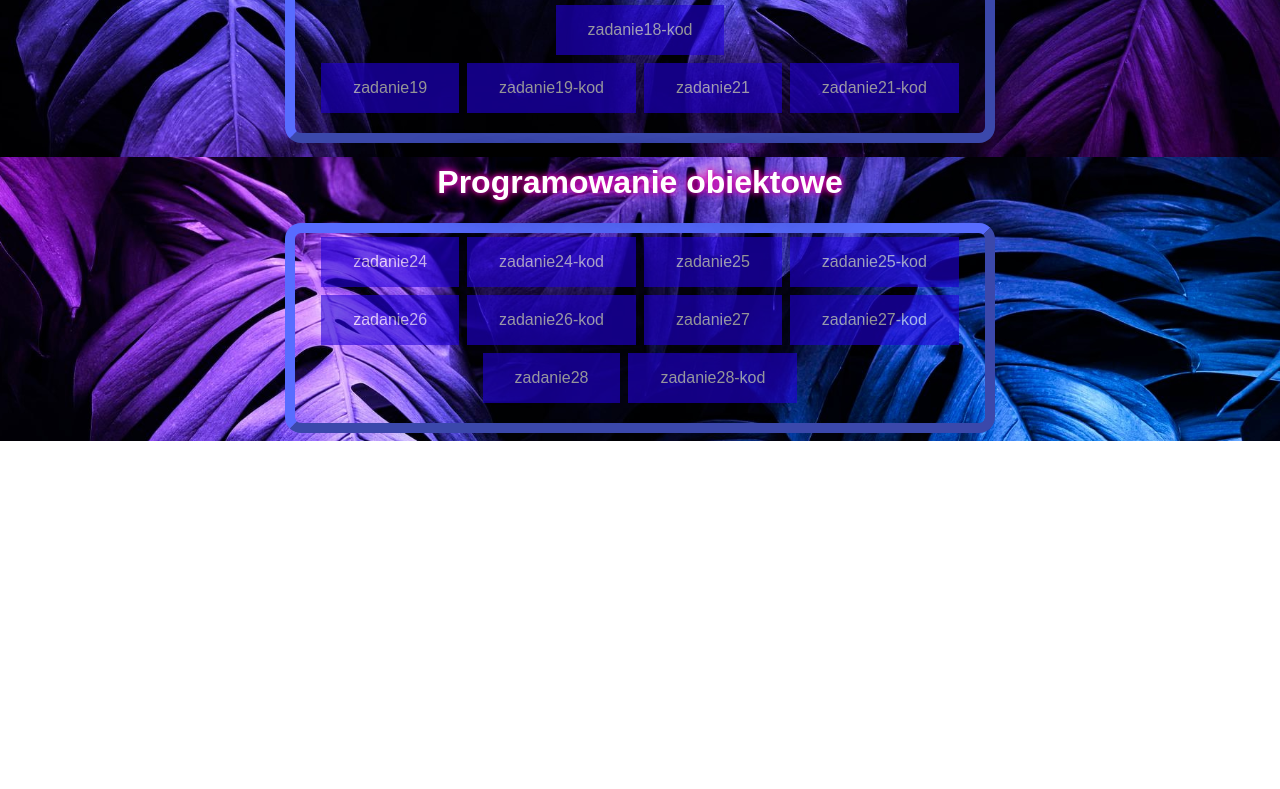
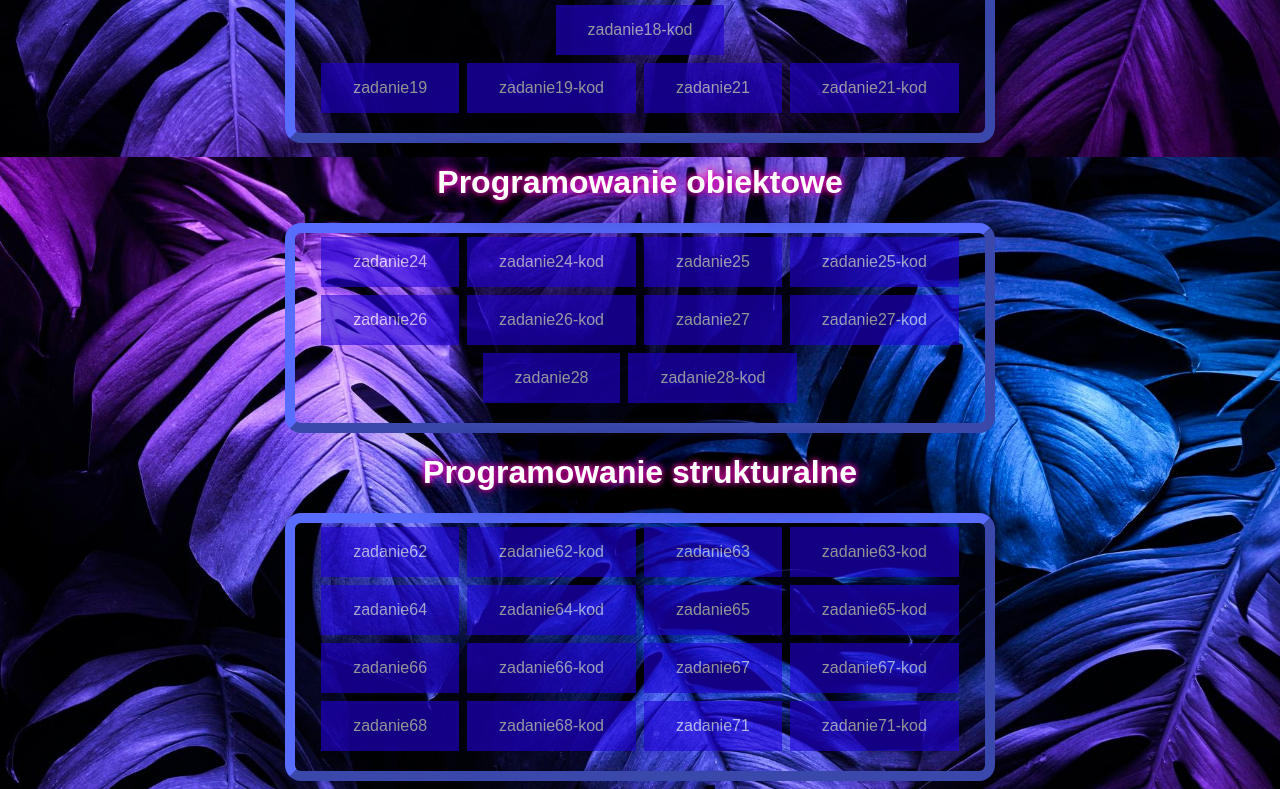
Before and after one commit to mardofff/java_script, a plain HTML site: page index.html in a window 1280 px wide. Shown: the part 643-1432 px from the top of the page. Before the commit the page ends 1084 px from the top, so only its background shows below. Drawn offline with Linux system fonts and the light colour scheme.

Commit message:
Update index.html

```diff
--- a/index.html
+++ b/index.html
@@ -64,6 +64,7 @@
         function WinOpen_zad10() {window.open("./exercise/zadanie10.html","okienko");} function WinOpen_zad10k() {window.open("./code/zadanie10_kod.html","okienko");}
         function WinOpen_zad11() {window.open("./exercise/zadanie11.html","okienko");} function WinOpen_zad11k() {window.open("./code/zadanie11_kod.html","okienko");}
         function WinOpen_zad12() {window.open("./exercise/zadanie12.html","okienko");} function WinOpen_zad12k() {window.open("./code/zadanie12_kod.html","okienko");}
+
         function WinOpen_zad13() {window.open("./exercise/zadanie13.html","okienko");} function WinOpen_zad13k() {window.open("./code/zadanie13_Kod.html","okienko");}
         function WinOpen_zad14a() {window.open("./exercise/zadanie14a.html","okienko");} function WinOpen_zad14ak() {window.open("./code/zadanie14a_kod.html","okienko");}
         function WinOpen_zad14b() {window.open("./exercise/zadanie14b.html","okienko");} function WinOpen_zad14bk() {window.open("./code/zadanie14b_kod.html","okienko");}
@@ -77,6 +78,17 @@
         function WinOpen_zad26() {window.open("./exercise/zadanie26.html","okienko");} function WinOpen_zad26k() {window.open("./code/zadanie26_kod.html","okienko");}
         function WinOpen_zad27() {window.open("./exercise/zadanie27.html","okienko");} function WinOpen_zad27k() {window.open("./code/zadanie27_kod.html","okienko");}
         function WinOpen_zad28() {window.open("./exercise/zadanie28.html","okienko");} function WinOpen_zad28k() {window.open("./code/zadanie28_kod.html","okienko");}
+
+        function WinOpen_zad62() {window.open("./exercise/zadanie62.html","okienko");} function WinOpen_zad62k() {window.open("./code/zadanie62_kod.html","okienko");}
+        function WinOpen_zad63() {window.open("./exercise/zadanie63.html","okienko");} function WinOpen_zad63k() {window.open("./code/zadanie63_kod.html","okienko");}
+        function WinOpen_zad64() {window.open("./exercise/zadanie64.html","okienko");} function WinOpen_zad64k() {window.open("./code/zadanie64_kod.html","okienko");}
+        function WinOpen_zad65() {window.open("./exercise/zadanie65.html","okienko");} function WinOpen_zad65k() {window.open("./code/zadanie65_kod.html","okienko");}
+        function WinOpen_zad66() {window.open("./exercise/zadanie66.html","okienko");} function WinOpen_zad66k() {window.open("./code/zadanie66_kod.html","okienko");}
+        function WinOpen_zad67() {window.open("./exercise/zadanie67.html","okienko");} function WinOpen_zad67k() {window.open("./code/zadanie67_kod.html","okienko");}
+        function WinOpen_zad68() {window.open("./exercise/zadanie68.html","okienko");} function WinOpen_zad68k() {window.open("./code/zadanie68_kod.html","okienko");}
+		function WinOpen_zad69() {window.open("./exercise/zadanie69.html","okienko");} function WinOpen_zad69k() {window.open("./code/zadanie69_kod.html","okienko");}
+		function WinOpen_zad70() {window.open("./exercise/zadanie70.html","okienko");} function WinOpen_zad70k() {window.open("./code/zadanie70_kod.html","okienko");}
+		function WinOpen_zad71() {window.open("./exercise/zadanie71.html","okienko");} function WinOpen_zad71k() {window.open("./code/zadanie71_kod.html","okienko");}
 
 
 
@@ -155,6 +167,31 @@
     </form></div>
 
 
+    <h1>Programowanie strukturalne</h1>
+
+    <div><form style="text-align: center;"  class="ridge">
+
+        <input type="button" name="przycisk" value="zadanie62" onclick="WinOpen_zad62(' ')">
+            <input type="button" name="przycisk" value="zadanie62-kod" onclick="WinOpen_zad62k(' ')">
+                <input type="button" name="przycisk" value="zadanie63" onclick="WinOpen_zad63(' ')">
+                    <input type="button" name="przycisk" value="zadanie63-kod" onclick="WinOpen_zad63k(' ')">
+                        <input type="button" name="przycisk" value="zadanie64" onclick="WinOpen_zad64(' ')">
+                            <input type="button" name="przycisk" value="zadanie64-kod" onclick="WinOpen_zad64k(' ')">
+                                <input type="button" name="przycisk" value="zadanie65" onclick="WinOpen_zad65(' ')">
+                                    <input type="button" name="przycisk" value="zadanie65-kod" onclick="WinOpen_zad65k(' ')">
+                                        <input type="button" name="przycisk" value="zadanie66" onclick="WinOpen_zad66(' ')">
+                                            <input type="button" name="przycisk" value="zadanie66-kod" onclick="WinOpen_zad66k(' ')">
+
+         <input type="button" name="przycisk" value="zadanie67" onclick="WinOpen_zad67(' ')">
+            <input type="button" name="przycisk" value="zadanie67-kod" onclick="WinOpen_zad67k(' ')">
+                <input type="button" name="przycisk" value="zadanie68" onclick="WinOpen_zad68(' ')">
+                    <input type="button" name="przycisk" value="zadanie68-kod" onclick="WinOpen_zad68k(' ')">
+			<input type="button" name="przycisk" value="zadanie71" onclick="WinOpen_zad71(' ')">
+			   <input type="button" name="przycisk" value="zadanie71-kod" onclick="WinOpen_zad71k(' ')">
+
+    </form></div>
+
+
 
 </body>
 </html>
```
